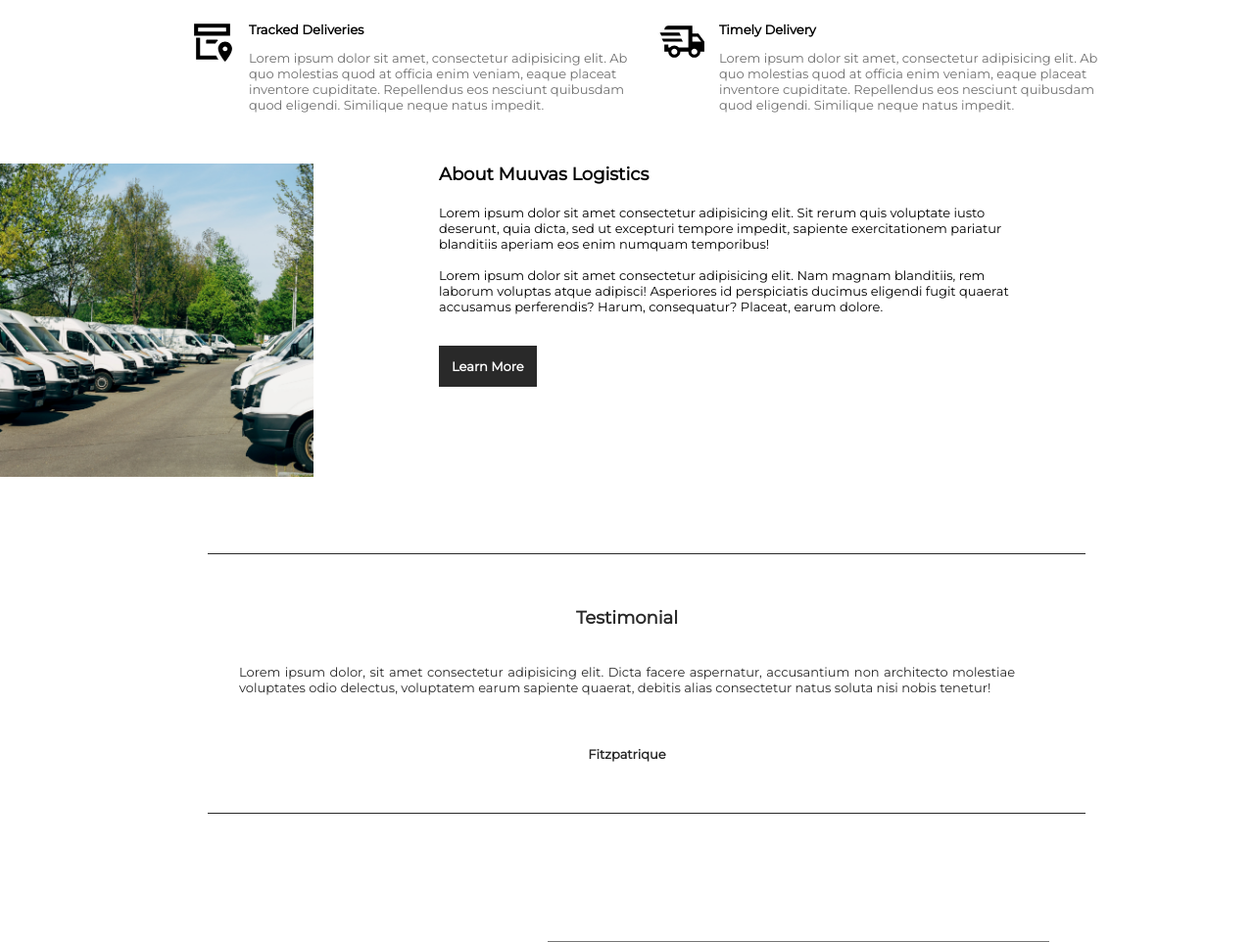
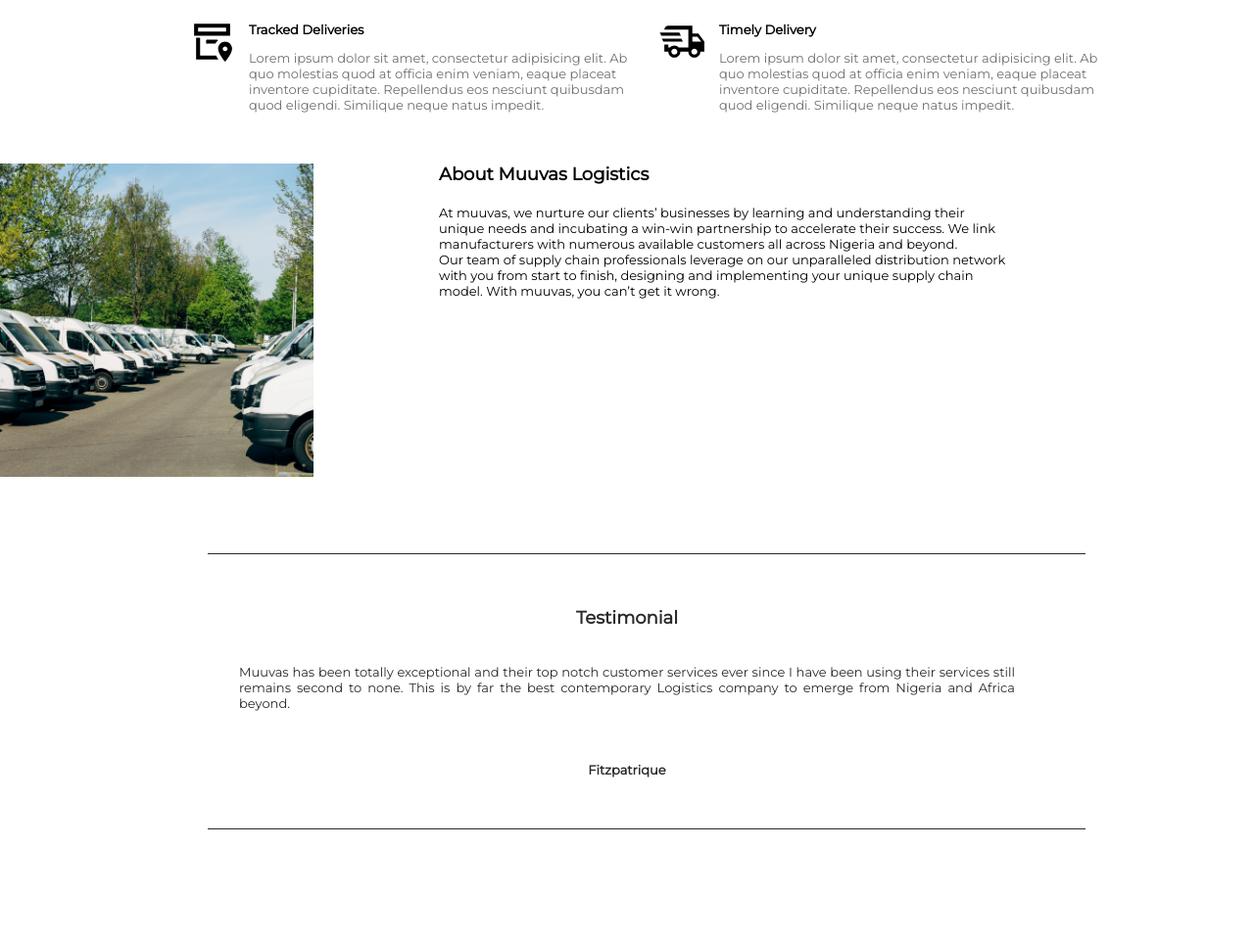
Before and after one commit to taeillo/draft, a Flask app: page / in a window 1280 px wide. Shown: the part 904-1866 px from the top of the page at 98% size. Run offline with Flask 2, Linux system fonts and the light colour scheme.

Commit message:
Update index.html

```diff
--- a/templates/index.html
+++ b/templates/index.html
@@ -133,19 +133,19 @@
             About Muuvas Logistics
         </div>
         <div class="about-description">
-            Lorem ipsum dolor sit amet consectetur adipisicing elit. Sit rerum quis voluptate iusto deserunt, quia dicta, sed ut excepturi tempore impedit, sapiente exercitationem pariatur blanditiis aperiam eos enim numquam temporibus!<br><br>
-            Lorem ipsum dolor sit amet consectetur adipisicing elit. Nam magnam blanditiis, rem laborum voluptas atque adipisci! Asperiores id perspiciatis ducimus eligendi fugit quaerat accusamus perferendis? Harum, consequatur? Placeat, earum dolore.
+        At muuvas, we nurture our clients’ businesses by learning and understanding their unique needs and incubating a win-win partnership to accelerate their success. We link manufacturers with numerous available customers all across Nigeria and beyond.
+<br>Our team of supply chain professionals leverage on our unparalleled distribution network with you from start to finish, designing and implementing your unique supply chain model. With muuvas, you can’t get it wrong.
         </div>
-        <a href="/about"><div class="about-btn">
+        <!--a href="/about"><div class="about-btn">
             Learn More
-        </div></a>
+        </div></a-->
     </div>
 </div>
 
 <div class="testimonial-section">
     <div class="horizontal-line"></div>
     <div class="testimonial-title">Testimonial</div>
-    <div id="testimonial-description" class="testimonial-description">Lorem ipsum dolor, sit amet consectetur adipisicing elit. Dicta facere aspernatur, accusantium non architecto molestiae voluptates odio delectus, voluptatem earum sapiente quaerat, debitis alias consectetur natus soluta nisi nobis tenetur!</div>
+    <div id="testimonial-description" class="testimonial-description">Muuvas has been totally exceptional and their top notch customer services ever since I have been using their services still remains second to none. This is by far the best contemporary Logistics company to emerge from Nigeria and Africa beyond.</div>
     <div id="testimonial-author" class="testimonial-author">Fitzpatrique</div>
     <div class="horizontal-line"></div>
 </div>
```
